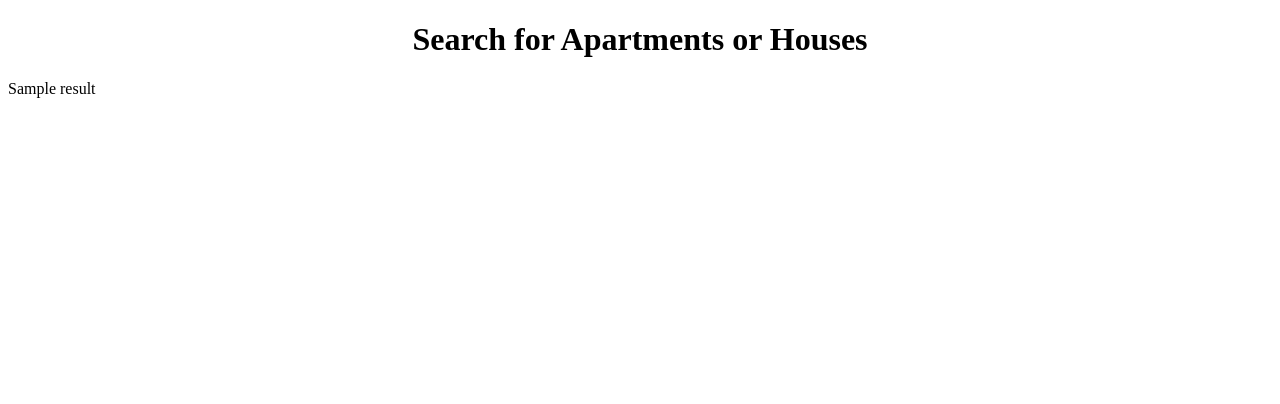
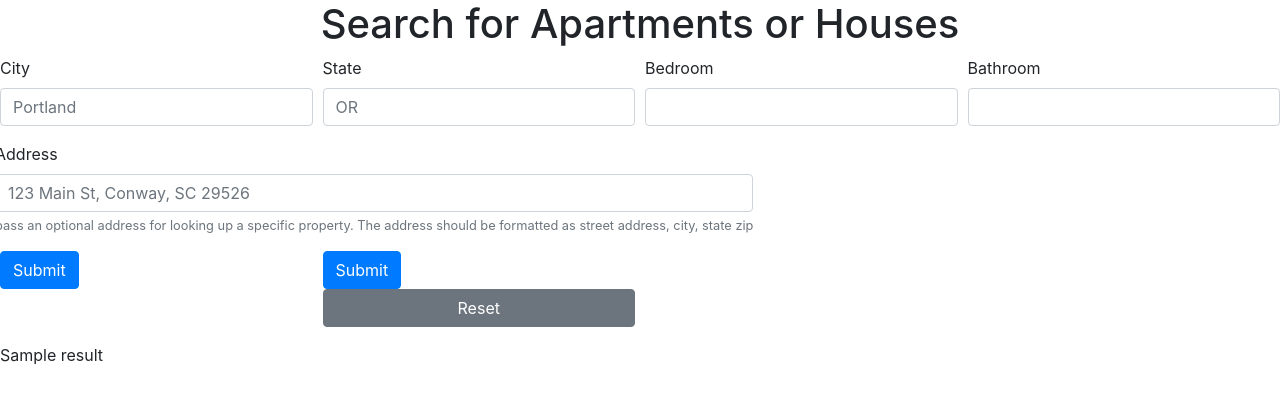
Before and after one commit to wwu-pdx/rentalsearch, a Python web app: template gcpfunction/templates/main.html in a window 1280 px wide. Shown: the top 404 px of the page. Run offline with Jinja, Linux system fonts and the light colour scheme; the template is opened without the code that fills it: most values are stand-ins (such as "Sample title", 1, 10 or a date in 2020); some libraries are stand-ins or nearby versions.

Commit message:
edit read me and form

```diff
--- a/gcpfunction/requirements.txt
+++ b/gcpfunction/requirements.txt
@@ -1,4 +1,3 @@
-pyzillow
 flask
 pprint
 Jinja2
--- a/gcpfunction/templates/main.html
+++ b/gcpfunction/templates/main.html
@@ -1,11 +1,63 @@
 <!DOCTYPE html>
-
-<head>
-  <title>Apartment-Housing Rental</title>
-</head>
+<html lang="en">
+  <head>
+    <meta charset="UTF-8" />
+    <meta name="viewport" content="width=device-width, initial-scale=1.0" />
+    <meta http-equiv="X-UA-Compatible" content="ie=edge" />
+    <link
+      rel="stylesheet"
+      type="text/css"
+      href="https://cdnjs.cloudflare.com/ajax/libs/twitter-bootstrap/4.4.1/css/bootstrap.min.css"
+    />
+    <link rel="stylesheet" href="5-bootstrap-grid.css" />
+    <title>Apartment-Housing Rental</title>
+  </head>
 <body >
 <div>
 <h1 style="text-align:center">Search for Apartments or Houses</h1>
+<div>
+  <form action="https://us-central1-cs565-fullstack.cloudfunctions.net/main" method = "post" >
+    <div class="form-row">
+      <div class="form-group col-md-3">
+        <label for="city">City</label>
+        <input type="text" class="form-control city" id="city" placeholder="Portland" required>
+      </div>
+      <div class="form-group col-md-3">
+        <label for="state">State</label>
+        <input type="text" class="form-control state" id="state" placeholder="OR" required>
+      </div>
+      <div class="form-group col-md-3">
+        <label for="bed">Bedroom</label>
+        <input type="number" class="form-control bed" id="bed" min="1" max="99">
+      </div>
+      <div class="form-group col-md-3">
+        <label for="bath">Bathroom</label>
+        <input type="number" class="form-control bath" id="bath" min="1" max="99">
+      </div>
+    </div>
+    <div class="form-row">
+      <div class="form-group">
+        <label for="address">Address</label>
+        <input type="text" class="form-control addr" id="addr" placeholder="123 Main St, Conway, SC 29526">
+        <small id="passwordHelpBlock" class="form-text text-muted">
+          pass an optional address for looking up a specific property. The address should be formatted as street address, city, state zip
+        </small>
+      </div>
+    </div>
+
+    <div class="form-row">
+      <div class="form-group col-md-3">
+        <button type="submit" class="btn btn-primary">Submit</button>
+      </div>
+      <div class="form-group col-md-3">
+        <button type="submit" class="btn btn-primary">Submit</button>
+        <button type="reset" class="btn btn btn-secondary col">Reset</button>
+      </div>
+    </div>
+
+  </form>
+
+</div>
 
 {{result}}
 
```
Also changed, not shown: gcpfunction/main.py (+23 -11 lines), README.md.
